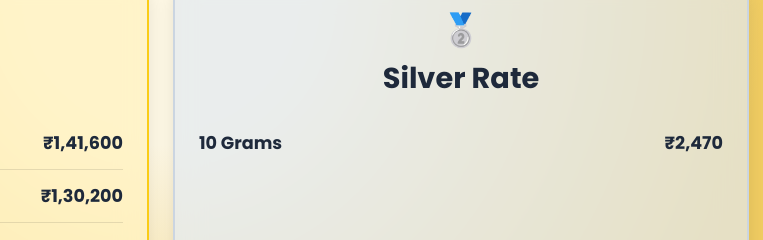
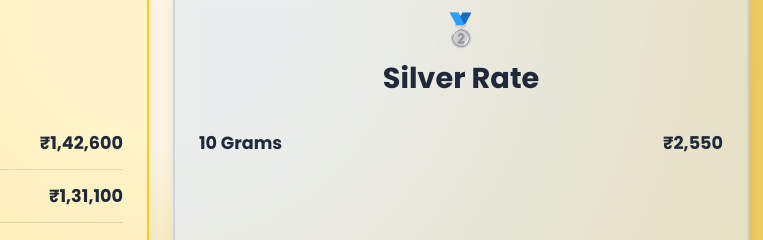
Before and after one commit to Sabeel099/saniyajewellers, a plain HTML site: page index.html in a window 1280 px wide. Shown: the part 1206-1446 px from the top of the page, 479-1242 px from the left. Drawn offline with Linux system fonts and the light colour scheme.

Commit message:
Update index.html

```diff
--- a/index.html
+++ b/index.html
@@ -145,11 +145,11 @@
 <h3 class="rate-heading">Gold Rate</h3>
 <div class="rate-row">
 <span class="rate-label">24K / 999</span>
-<span class="rate-price">₹1,41,600</span>
+<span class="rate-price">₹1,42,600</span>
 </div>
 <div class="rate-row">
 <span class="rate-label">22K / 916</span>
-<span class="rate-price">₹1,30,200</span>
+<span class="rate-price">₹1,31,100</span>
 </div>
 <!-- Add BIS Certification Pill -->
 <div style="margin-top: 20px; display: flex; justify-content: center;">
@@ -173,7 +173,7 @@
 <h3 class="rate-heading">Silver Rate</h3>
 <div class="rate-row">
 <span class="rate-label">10 Grams</span>
-<span class="rate-price">₹2,470</span>
+<span class="rate-price">₹2,550</span>
 </div>
 </div>
 </div>
```
